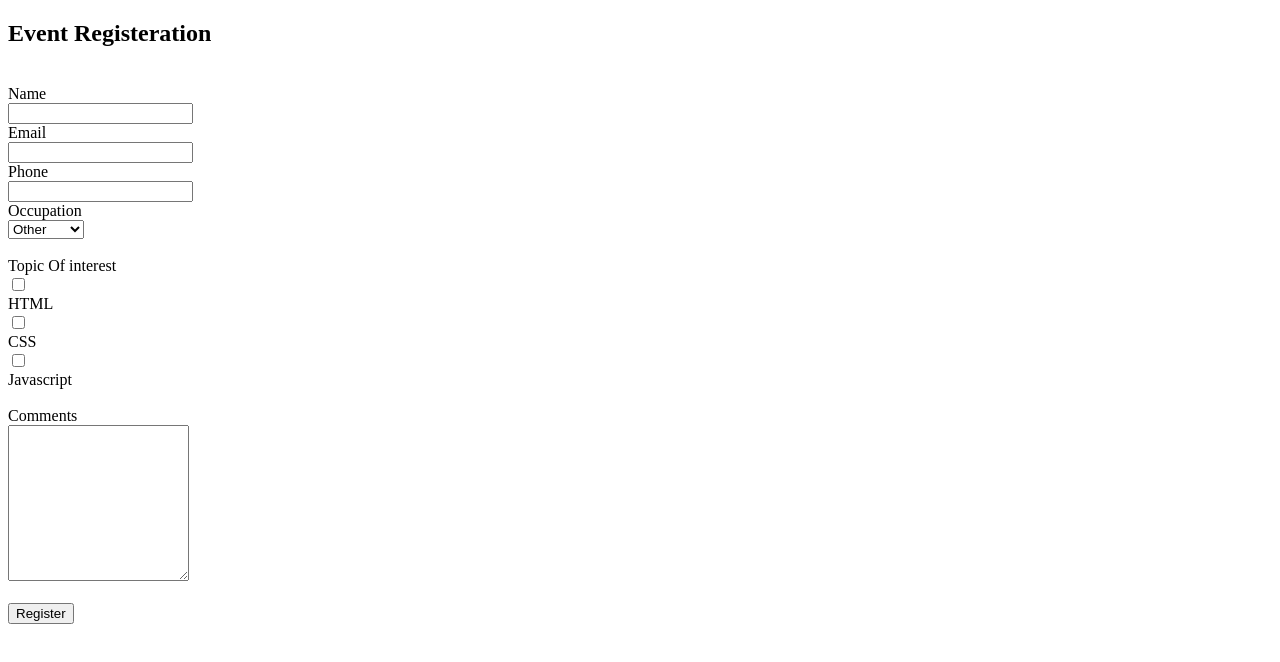
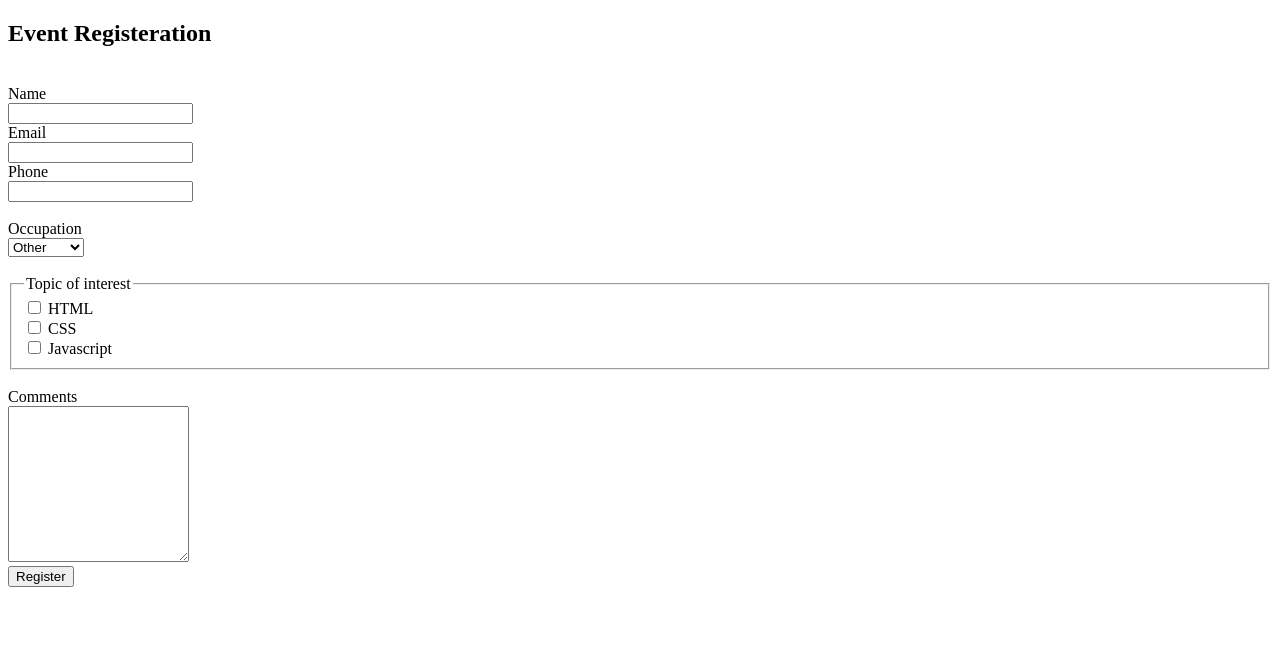
Before and after one commit to Ajay-1502/HTML, a plain HTML site: page index.html in a window 1280 px wide. Drawn offline with Linux system fonts and the light colour scheme.

Commit message:
Style-added box to interest section

```diff
--- a/index.html
+++ b/index.html
@@ -6,7 +6,7 @@
     <title>Event Registeration</title>
 </head>
 <body>
-
+  <div>
     <form>
     <h2>Event Registeration</h2>
     <br>
@@ -22,10 +22,9 @@
     <br>
     <input type="tel" id="tel" name="tel">
     <br>
-
+    <br>
     <label for="occupation">Occupation</label>
     <br>
-
     <select id="occupation" name="occupation">
         <option name="Other"> Other</option>
         <option name="Doctor">Doctor</option>
@@ -33,25 +32,32 @@
     </select>
     <br>
     <br>
-    <label for="interest">Topic Of interest</label>
-    <br>
+</div>
+
+    <fieldset>
+        <legend> Topic of interest </legend>
+    <!-- <label for="interest">Topic Of interest</label> -->
+
     <input type="checkbox" id="interest" name="checkbox" >
-    <br>
+
     <label for="interest">HTML</label>
     <br>
     <input type="checkbox" id="interest1" name="checkbox1">
-    <br>
+
     <label for="interest1">CSS</label>
     <br>
     <input type="checkbox" id="interest2" name="checkbox2">
-    <br>
+
     <label for="interest2">Javascript</label>
-    <br>
+
+   </fieldset>
+
+
     <br>
     <label for="comments">Comments</label>
     <br>
     <textarea id="comments" rows="10" cols="20"></textarea>
-    <br>
+
     <br>
     <button>Register</button>
 
```
